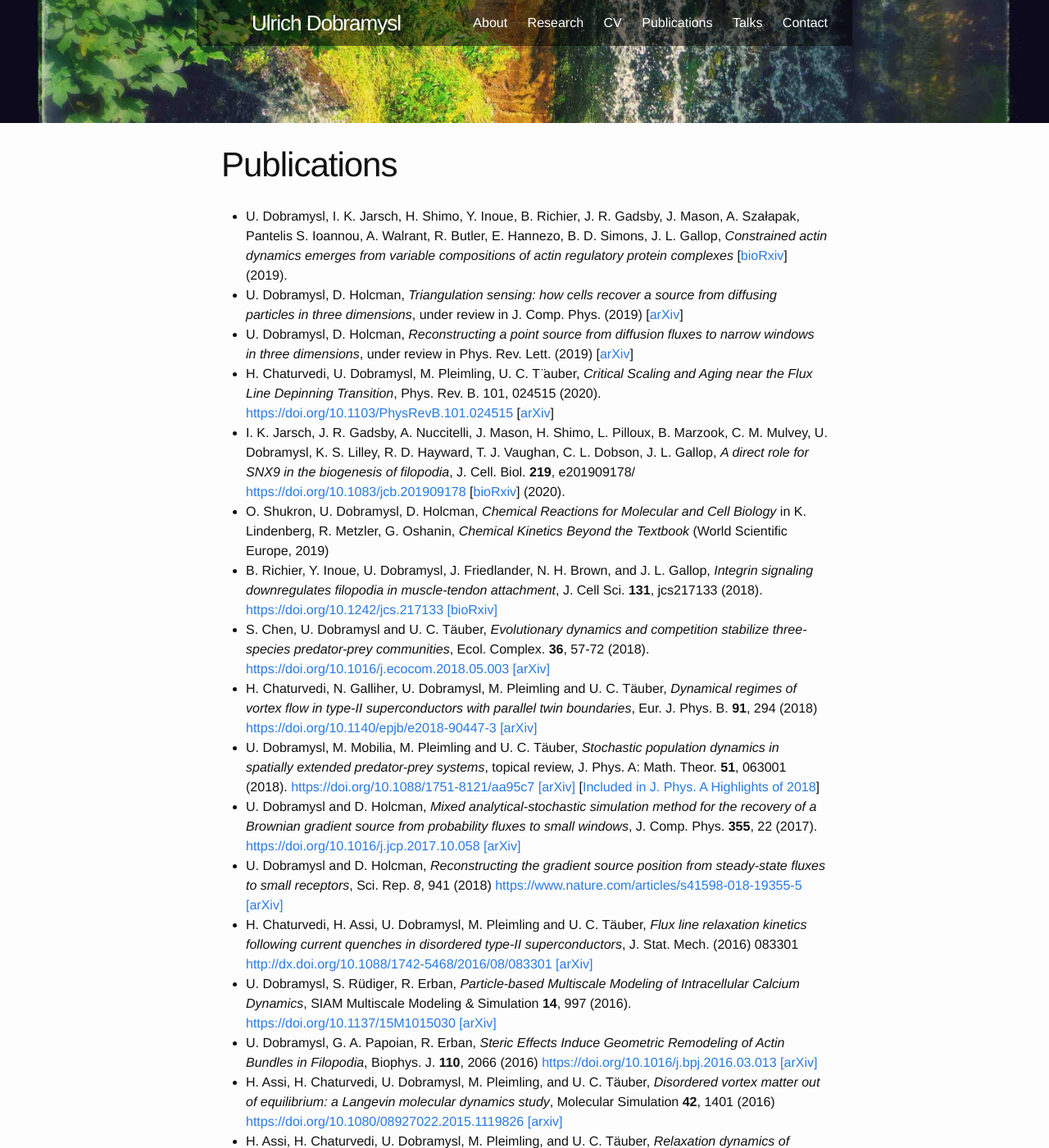
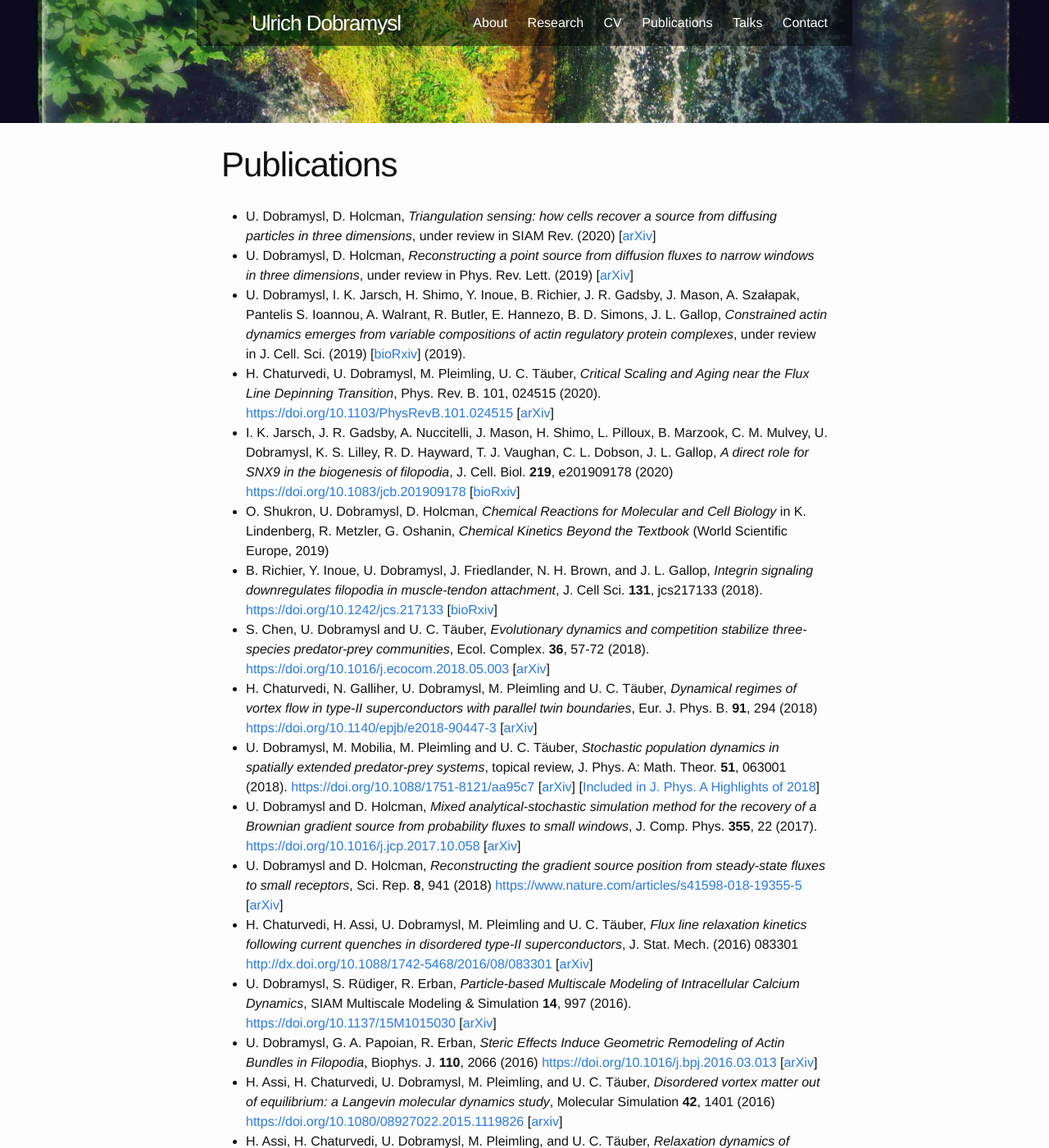
Before and after one commit to ulido/ulido.github.io, a Jekyll site: the page built from 03-publications.md, in a window 1280 px wide and 1400 px high. Shown: the whole window at 82% size. Built offline with Jekyll 4.4.1, drawn with Linux system fonts in a browser that asks for light colours; some of the changed text lies outside the part shown.

Commit message:
Update August 2020

```diff
--- a/03-publications.md
+++ b/03-publications.md
@@ -4,40 +4,26 @@ title: Publications
 permalink: /publications/
 ---
 
-* U. Dobramysl, I. K. Jarsch, H. Shimo, Y. Inoue, B. Richier, J. R. Gadsby, J. Mason, A. Szałapak, Pantelis S. Ioannou, A. Walrant, R. Butler, E. Hannezo, B. D. Simons, J. L. Gallop, *Constrained actin dynamics emerges from variable compositions of actin regulatory protein complexes* [[bioRxiv](https://doi.org/10.1101/525725)] (2019).
-* U. Dobramysl, D. Holcman, *Triangulation sensing: how cells recover a source from diffusing particles in three dimensions*, under review in J. Comp. Phys. (2019) [[arXiv](https://arxiv.org/abs/1911.02907)]
+* U. Dobramysl, D. Holcman, *Triangulation sensing: how cells recover a source from diffusing particles in three dimensions*, under review in SIAM Rev. (2020) [[arXiv](https://arxiv.org/abs/1911.02907)]
 * U. Dobramysl, D. Holcman, *Reconstructing a point source from diffusion fluxes to narrow windows in three dimensions*, under review in Phys. Rev. Lett. (2019) [[arXiv](https://arxiv.org/abs/2001.01562)]
-* H. Chaturvedi, U. Dobramysl, M. Pleimling, U. C. T ̈auber, *Critical Scaling and Aging near the Flux Line Depinning Transition*, Phys. Rev. B. 101, 024515 (2020). <https://doi.org/10.1103/PhysRevB.101.024515> [[arXiv](https://arxiv.org/abs/1907.05804)]
-* I. K. Jarsch, J. R. Gadsby, A. Nuccitelli, J. Mason, H. Shimo, L. Pilloux, B. Marzook, C. M. Mulvey, U. Dobramysl, K. S. Lilley, R. D. Hayward, T. J. Vaughan, C. L. Dobson, J. L. Gallop, *A direct role for SNX9 in the biogenesis of filopodia*, J. Cell. Biol. **219**, e201909178/ <https://doi.org/10.1083/jcb.201909178> [[bioRxiv](https://doi.org/10.1101/710285)] (2020).
+* U. Dobramysl, I. K. Jarsch, H. Shimo, Y. Inoue, B. Richier, J. R. Gadsby, J. Mason, A. Szałapak, Pantelis S. Ioannou, A. Walrant, R. Butler, E. Hannezo, B. D. Simons, J. L. Gallop, *Constrained actin dynamics emerges from variable compositions of actin regulatory protein complexes*, under review in J. Cell. Sci. (2019) [[bioRxiv](https://doi.org/10.1101/525725)] (2019).
+* H. Chaturvedi, U. Dobramysl, M. Pleimling, U. C. T&auml;uber, *Critical Scaling and Aging near the Flux Line Depinning Transition*, Phys. Rev. B. 101, 024515 (2020). <https://doi.org/10.1103/PhysRevB.101.024515> [[arXiv](https://arxiv.org/abs/1907.05804)]
+* I. K. Jarsch, J. R. Gadsby, A. Nuccitelli, J. Mason, H. Shimo, L. Pilloux, B. Marzook, C. M. Mulvey, U. Dobramysl, K. S. Lilley, R. D. Hayward, T. J. Vaughan, C. L. Dobson, J. L. Gallop, *A direct role for SNX9 in the biogenesis of filopodia*, J. Cell. Biol. **219**, e201909178 (2020) <https://doi.org/10.1083/jcb.201909178> [[bioRxiv](https://doi.org/10.1101/710285)]
 * O. Shukron, U. Dobramysl, D. Holcman, *Chemical Reactions for Molecular and Cell Biology* in K. Lindenberg, R. Metzler, G. Oshanin, *Chemical Kinetics Beyond the Textbook* (World Scientific Europe, 2019)
-* B. Richier, Y. Inoue, U. Dobramysl, J. Friedlander, N. H. Brown, and J. L. Gallop, *Integrin signaling downregulates filopodia in muscle-tendon attachment*, J. Cell Sci. **131**, jcs217133 (2018). <https://doi.org/10.1242/jcs.217133> [[bioRxiv]](https://doi.org/10.1101/270546)
-* S. Chen, U. Dobramysl and U. C. T&auml;uber, *Evolutionary dynamics and competition stabilize three-species predator-prey communities*, Ecol. Complex. **36**, 57-72 (2018). <https://doi.org/10.1016/j.ecocom.2018.05.003> [[arXiv]](https://arxiv.org/abs/1711.05208)
-* H. Chaturvedi, N. Galliher, U. Dobramysl, M. Pleimling and U. C. T&auml;uber, *Dynamical regimes of vortex flow in type-II superconductors with parallel twin boundaries*, Eur. J. Phys. B. **91**, 294 (2018) <https://doi.org/10.1140/epjb/e2018-90447-3> [[arXiv]](https://arxiv.org/abs/1710.03679)
-* U. Dobramysl, M. Mobilia, M. Pleimling and U. C. T&auml;uber, *Stochastic population dynamics in spatially extended predator-prey systems*, topical review, J. Phys. A: Math. Theor. **51**, 063001 (2018). <https://doi.org/10.1088/1751-8121/aa95c7> [[arXiv]](https://arxiv.org/abs/1708.07055)
-[[Included in J. Phys. A Highlights of 2018](https://iopscience.iop.org/journal/1751-8121/page/Highlights-of-2018)]
-* U. Dobramysl and D. Holcman, *Mixed analytical-stochastic simulation method for the recovery of a Brownian gradient source from probability fluxes to small windows*, J. Comp. Phys. **355**, 22 (2017). <https://doi.org/10.1016/j.jcp.2017.10.058> [[arXiv]](https://arxiv.org/abs/1710.09807)
-* U. Dobramysl and D. Holcman, *Reconstructing the gradient source position from steady-state fluxes to small receptors*, Sci. Rep. *8*, 941 (2018) <https://www.nature.com/articles/s41598-018-19355-5> [[arXiv]](https://arxiv.org/abs/1705.02529)
-* H. Chaturvedi, H. Assi, U. Dobramysl, M. Pleimling and U. C. T&auml;uber, *Flux line relaxation kinetics following current quenches in disordered type-II superconductors*, J. Stat. Mech. (2016) 083301 <http://dx.doi.org/10.1088/1742-5468/2016/08/083301> [[arXiv]](https://arxiv.org/abs/1606.06100)
-* U. Dobramysl, S. R&uuml;diger, R. Erban, *Particle-based Multiscale Modeling of Intracellular Calcium Dynamics*, SIAM Multiscale Modeling &amp; Simulation **14**, 997 (2016). <https://doi.org/10.1137/15M1015030> [[arXiv]](https://arxiv.org/abs/1504.00146)
-* U. Dobramysl, G. A. Papoian, R. Erban, *Steric Effects Induce Geometric Remodeling of Actin Bundles in Filopodia*, Biophys. J. **110**, 2066 (2016) <https://doi.org/10.1016/j.bpj.2016.03.013> [[arXiv]](https://arxiv.org/abs/1605.03119)
-* H. Assi, H. Chaturvedi, U. Dobramysl, M. Pleimling, and U. C.
- T&auml;uber, *Disordered vortex matter out of equilibrium: a Langevin molecular dynamics study*, Molecular Simulation **42**, 1401 (2016) <https://doi.org/10.1080/08927022.2015.1119826> [[arxiv]](https://arxiv.org/abs/1509.02227)
-* H. Assi, H. Chaturvedi, U. Dobramysl, M. Pleimling, and U. C.
- T&auml;uber, *Relaxation dynamics of vortex lines in disordered type-II superconductors following magnetic field and temperature quenches*, Phys. Rev. E **92**, 052124 (2015) <https://doi.org/10.1103/PhysRevE.92.052124> [[arXiv]](https://arxiv.org/abs/1505.06240)
-* U. Dobramysl, M. Pleimling, U. C. T&auml;uber, *Pinning time statistics for
- vortex lines in disordered environments*, Phys. Rev. E **90**, 062108 (2014). <https://doi.org/10.1103/PhysRevE.90.062108> [[arXiv]](https://arxiv.org/abs/1405.7261)
-* U. Dobramysl, H. Assi, M. Pleimling, U. C. T&auml;uber, *Relaxation Dynamics
- in Type-II Superconductors with Point-like and Correlated Disorder*,
- Eur. Phys. J. B **86**, 228
- (2013). <https://doi.org/10.1140/epjb/e2013-31101-x>
- [[arXiv]](https://arxiv.org/abs/1211.6929)
-* U. Dobramysl and U. C. T&auml;uber, *Environmental Versus Demographic Variability in Two-Species Predator-Prey Models*, Phys. Rev. Lett. **110**, 048105 (2013). <https://doi.org/10.1103/PhysRevLett.110.048105>
- [[arXiv]](https://arxiv.org/abs/1206.0973)
-* U. Dobramysl and U. C. T&auml;uber, *Environmental vs demographic variability in stochastic predator-prey models*, J. Stat. Mech. (2013) P10001 (Conference Proceedings). <https://doi.org/10.1088/1742-5468/2013/10/P10001> [[arXiv]](https://arxiv.org/abs/1307.4327)
-* M. Bergmair, U. Dobramysl and K. Hingerl, *Surface
- Plasmons on Thin, Metallic Films*, Journal of
- Computational and Theoretical
- Nanoscience **6**, 3, 757-762 (2009). [[https://doi.org/10.1166/jctn.2009.1106]](http://www.ingentaconnect.com/content/asp/jctn/2009/00000006/00000003/art00047)
-* U. Dobramysl and U. C. T&auml;uber, *Spatial Variability Enhances Species
- Fitness in Stochastic Predator-Prey Interactions*, Phys. Rev. Lett. **101**,
- 258102 (2008). <https://doi.org/10.1103/PhysRevLett.101.258102> [[arXiv]](https://arxiv.org/abs/0804.4127)
+* B. Richier, Y. Inoue, U. Dobramysl, J. Friedlander, N. H. Brown, and J. L. Gallop, *Integrin signaling downregulates filopodia in muscle-tendon attachment*, J. Cell Sci. **131**, jcs217133 (2018). <https://doi.org/10.1242/jcs.217133> [[bioRxiv](https://doi.org/10.1101/270546)]
+* S. Chen, U. Dobramysl and U. C. T&auml;uber, *Evolutionary dynamics and competition stabilize three-species predator-prey communities*, Ecol. Complex. **36**, 57-72 (2018). <https://doi.org/10.1016/j.ecocom.2018.05.003> [[arXiv](https://arxiv.org/abs/1711.05208)]
+* H. Chaturvedi, N. Galliher, U. Dobramysl, M. Pleimling and U. C. T&auml;uber, *Dynamical regimes of vortex flow in type-II superconductors with parallel twin boundaries*, Eur. J. Phys. B. **91**, 294 (2018) <https://doi.org/10.1140/epjb/e2018-90447-3> [[arXiv](https://arxiv.org/abs/1710.03679)]
+* U. Dobramysl, M. Mobilia, M. Pleimling and U. C. T&auml;uber, *Stochastic population dynamics in spatially extended predator-prey systems*, topical review, J. Phys. A: Math. Theor. **51**, 063001 (2018). <https://doi.org/10.1088/1751-8121/aa95c7> [[arXiv](https://arxiv.org/abs/1708.07055)] [[Included in J. Phys. A Highlights of 2018](https://iopscience.iop.org/journal/1751-8121/page/Highlights-of-2018)]
+* U. Dobramysl and D. Holcman, *Mixed analytical-stochastic simulation method for the recovery of a Brownian gradient source from probability fluxes to small windows*, J. Comp. Phys. **355**, 22 (2017). <https://doi.org/10.1016/j.jcp.2017.10.058> [[arXiv](https://arxiv.org/abs/1710.09807)]
+* U. Dobramysl and D. Holcman, *Reconstructing the gradient source position from steady-state fluxes to small receptors*, Sci. Rep. **8**, 941 (2018) <https://www.nature.com/articles/s41598-018-19355-5> [[arXiv](https://arxiv.org/abs/1705.02529)]
+* H. Chaturvedi, H. Assi, U. Dobramysl, M. Pleimling and U. C. T&auml;uber, *Flux line relaxation kinetics following current quenches in disordered type-II superconductors*, J. Stat. Mech. (2016) 083301 <http://dx.doi.org/10.1088/1742-5468/2016/08/083301> [[arXiv](https://arxiv.org/abs/1606.06100)]
+* U. Dobramysl, S. R&uuml;diger, R. Erban, *Particle-based Multiscale Modeling of Intracellular Calcium Dynamics*, SIAM Multiscale Modeling &amp; Simulation **14**, 997 (2016). <https://doi.org/10.1137/15M1015030> [[arXiv](https://arxiv.org/abs/1504.00146)]
+* U. Dobramysl, G. A. Papoian, R. Erban, *Steric Effects Induce Geometric Remodeling of Actin Bundles in Filopodia*, Biophys. J. **110**, 2066 (2016) <https://doi.org/10.1016/j.bpj.2016.03.013> [[arXiv](https://arxiv.org/abs/1605.03119)]
+* H. Assi, H. Chaturvedi, U. Dobramysl, M. Pleimling, and U. C. T&auml;uber, *Disordered vortex matter out of equilibrium: a Langevin molecular dynamics study*, Molecular Simulation **42**, 1401 (2016) <https://doi.org/10.1080/08927022.2015.1119826> [[arxiv](https://arxiv.org/abs/1509.02227)]
+* H. Assi, H. Chaturvedi, U. Dobramysl, M. Pleimling, and U. C. T&auml;uber, *Relaxation dynamics of vortex lines in disordered type-II superconductors following magnetic field and temperature quenches*, Phys. Rev. E **92**, 052124 (2015) <https://doi.org/10.1103/PhysRevE.92.052124> [[arXiv](https://arxiv.org/abs/1505.06240)]
+* U. Dobramysl, M. Pleimling, U. C. T&auml;uber, *Pinning time statistics for vortex lines in disordered environments*, Phys. Rev. E **90**, 062108 (2014). <https://doi.org/10.1103/PhysRevE.90.062108> [[arXiv](https://arxiv.org/abs/1405.7261)]
+* U. Dobramysl, H. Assi, M. Pleimling, U. C. T&auml;uber, *Relaxation Dynamics in Type-II Superconductors with Point-like and Correlated Disorder*, Eur. Phys. J. B **86**, 228 (2013). <https://doi.org/10.1140/epjb/e2013-31101-x> [[arXiv](https://arxiv.org/abs/1211.6929)]
+* U. Dobramysl and U. C. T&auml;uber, *Environmental Versus Demographic Variability in Two-Species Predator-Prey Models*, Phys. Rev. Lett. **110**, 048105 (2013). <https://doi.org/10.1103/PhysRevLett.110.048105> [[arXiv](https://arxiv.org/abs/1206.0973)]
+* U. Dobramysl and U. C. T&auml;uber, *Environmental vs demographic variability in stochastic predator-prey models*, J. Stat. Mech. (2013) P10001 (Conference Proceedings). <https://doi.org/10.1088/1742-5468/2013/10/P10001> [[arXiv](https://arxiv.org/abs/1307.4327)]
+* M. Bergmair, U. Dobramysl and K. Hingerl, *Surface Plasmons on Thin, Metallic Films*, Journal of Computational and Theoretical Nanoscience **6**, 3, 757-762 (2009). <https://doi.org/10.1166/jctn.2009.1106>
+* U. Dobramysl and U. C. T&auml;uber, *Spatial Variability Enhances Species Fitness in Stochastic Predator-Prey Interactions*, Phys. Rev. Lett. **101**, 258102 (2008). <https://doi.org/10.1103/PhysRevLett.101.258102> [[arXiv](https://arxiv.org/abs/0804.4127)]
```
